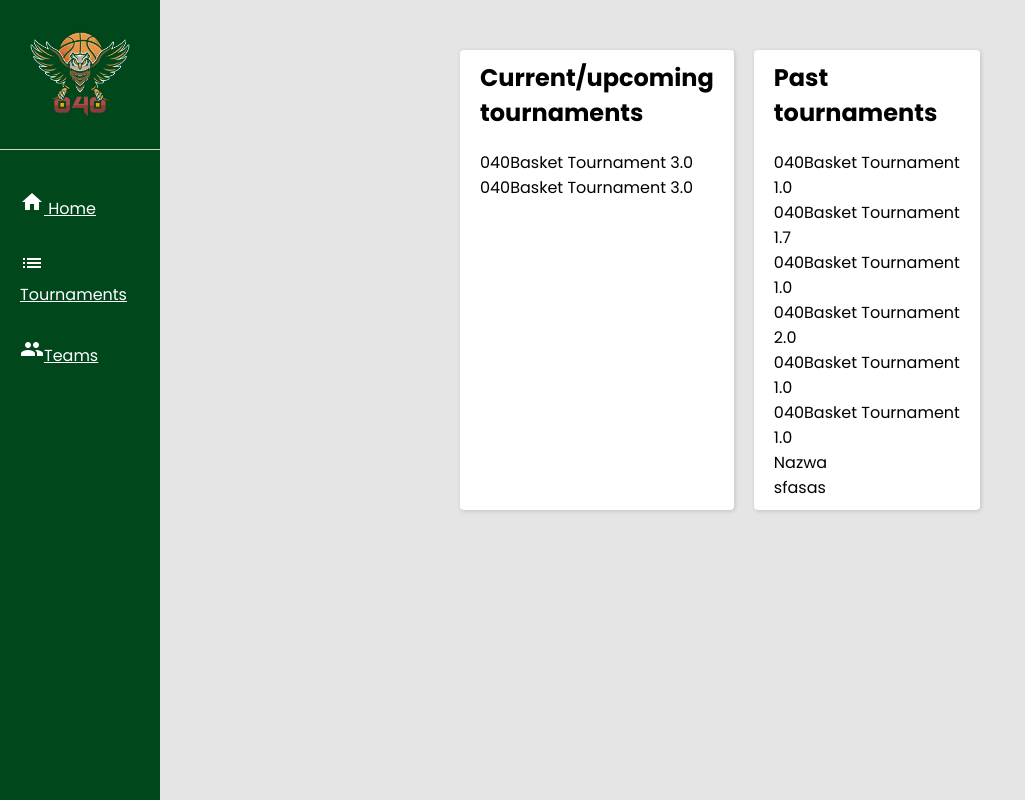
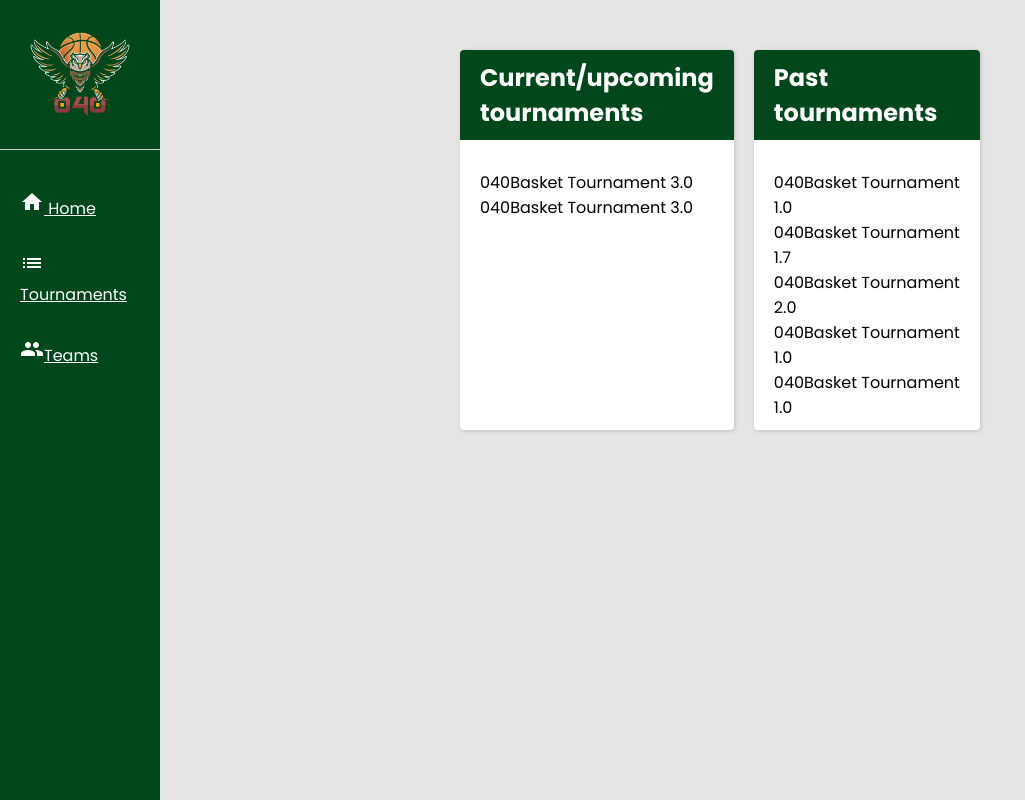
Before and after one commit to kwiatkowskijan/040basket-league, an Angular app: page / in a window 1280 px wide. Shown: the top 800 px of the page, without its empty margins (0-1025 px from the left). Built offline with nearby package versions, Linux system fonts and the light colour scheme; data requests are answered from the project's data file.

Commit message:
layout changes

```diff
--- a/db.json
+++ b/db.json
@@ -19,13 +19,6 @@
       "name": "040Basket Tournament 3.0",
       "startDate": "2025-09-14",
       "endDate": "2025-09-14",
-      "place": "MOSiR Puszczykowo"
-    },
-    {
-      "id": "3",
-      "name": "040Basket Tournament 1.0",
-      "startDate": "2023-09-09",
-      "endDate": "2023-09-09",
       "place": "MOSiR Puszczykowo"
     },
     {
@@ -55,20 +48,6 @@
       "startDate": "2023-09-09",
       "endDate": "2023-09-09",
       "place": "MOSiR Puszczykowo"
-    },
-    {
-      "id": "3ba7",
-      "name": "Nazwa",
-      "place": "fsafsa",
-      "startDate": "2024-12-30",
-      "endDate": "2024-12-31"
-    },
-    {
-      "id": "860b",
-      "name": "sfasas",
-      "place": "sfsafsa",
-      "startDate": "2024-12-30",
-      "endDate": "2024-12-31"
     }
   ],
   "teams": [
@@ -86,25 +65,25 @@
     },
     {
       "id": "2",
-      "name": "Otwieracze",
+      "name": "LP3x3",
       "city": "Poznań",
       "tournamentId": 1
     },
     {
       "id": "3",
-      "name": "Angry Weasels",
+      "name": "Cegłą o dechę",
       "city": "Poznań",
       "tournamentId": 1
     },
     {
       "id": "4",
-      "name": "Otwieracze",
+      "name": "NWP",
       "city": "Poznań",
       "tournamentId": 1
     },
     {
       "id": "5",
-      "name": "Angry Weasels",
+      "name": "LBN Basket",
       "city": "Poznań",
       "tournamentId": 1
     }
--- a/src/app/dashboard/dashboard.component.html
+++ b/src/app/dashboard/dashboard.component.html
@@ -3,16 +3,18 @@
         <div class="item-title-area">
             <h2>Current/upcoming tournaments</h2>
         </div>
+        <div class="item-content">
             @for (tournament of tournamentList; track $index) {
-            @if (currentDate <= tournament.startDate) {
-                <p>{{ tournament.name }}</p>
+            @if (currentDate <= tournament.startDate) { <p>{{ tournament.name }}</p>
                 }
                 }
+        </div>
     </div>
     <div class="item">
         <div class="item-title-area">
             <h2>Past tournaments</h2>
         </div>
+        <div class="item-content">
             @for (tournament of tournamentList; track $index) {
             @if (currentDate > tournament.startDate) {
             <p>{{ tournament.name }}</p>
@@ -20,3 +22,4 @@
             }
         </div>
     </div>
+</div>
--- a/src/app/tournament-details/tournament-details.component.css
+++ b/src/app/tournament-details/tournament-details.component.css
@@ -8,6 +8,10 @@
     margin-bottom: 20px;
 }
 
+.title-area-buttons button {
+    margin-right: 10px;
+}
+
 .item-content form {
     display: flex;
     flex-direction: column;
--- a/src/app/tournament-details/tournament-details.component.html
+++ b/src/app/tournament-details/tournament-details.component.html
@@ -1,11 +1,14 @@
 <div class="title-area">
     <h1>{{ tournament?.name }}</h1>
+    <div class="title-area-buttons">
         <button mat-fab aria-label="Example icon button with a delete icon" (click)="turnOnEditMode()">
             <mat-icon>edit</mat-icon>
         </button>
-    <button mat-fab aria-label="Example icon button with a delete icon" (click)="deleteTournament()" [hidden]="isNew">
+        <button mat-fab aria-label="Example icon button with a delete icon" (click)="deleteTournament()"
+            [hidden]="isNew">
             <mat-icon>delete</mat-icon>
         </button>
+    </div>
 </div>
 <div class="items-container">
     <div class="item">
@@ -49,9 +52,11 @@
                 </button>
             </div>
         </div>
+        <div class="item-content">
             @for (team of teamsInTournament; track $index) {
                 <p>{{ team.name }}</p>
             }
+        </div>
     </div>
     <div class="item">
         <div class="item-title-area">
--- a/src/styles.css
+++ b/src/styles.css
@@ -36,13 +36,18 @@ body {
     background-color: #ffffff;
     border-radius: 4px;
     width: 100%;
-    padding: 10px 20px;
+    /* padding: 10px 20px; */
     -webkit-box-shadow: 1px 1px 4px 0px rgba(193, 193, 193, 1);
     -moz-box-shadow: 1px 1px 4px 0px rgba(193, 193, 193, 1);
     box-shadow: 1px 1px 4px 0px rgba(193, 193, 193, 1);
 }
 
 .item-title-area {
+    background-color: var(--brand);
+    color: #fff;
+    border-radius: 4px 4px 0 0;
+    min-height: 76px;
+    padding: 10px 20px;
     margin-bottom: 20px;
     display: flex;
     flex-direction: row;
@@ -51,6 +56,10 @@ body {
     align-content: center;
 }
 
+.item-content {
+    padding: 10px 20px;
+}
+
 @media only screen and (max-width: 768px) {
     .items-container {
         grid-template-columns: repeat(1, 1fr);
```
Lines whose indentation alone changed are shown as unchanged.
